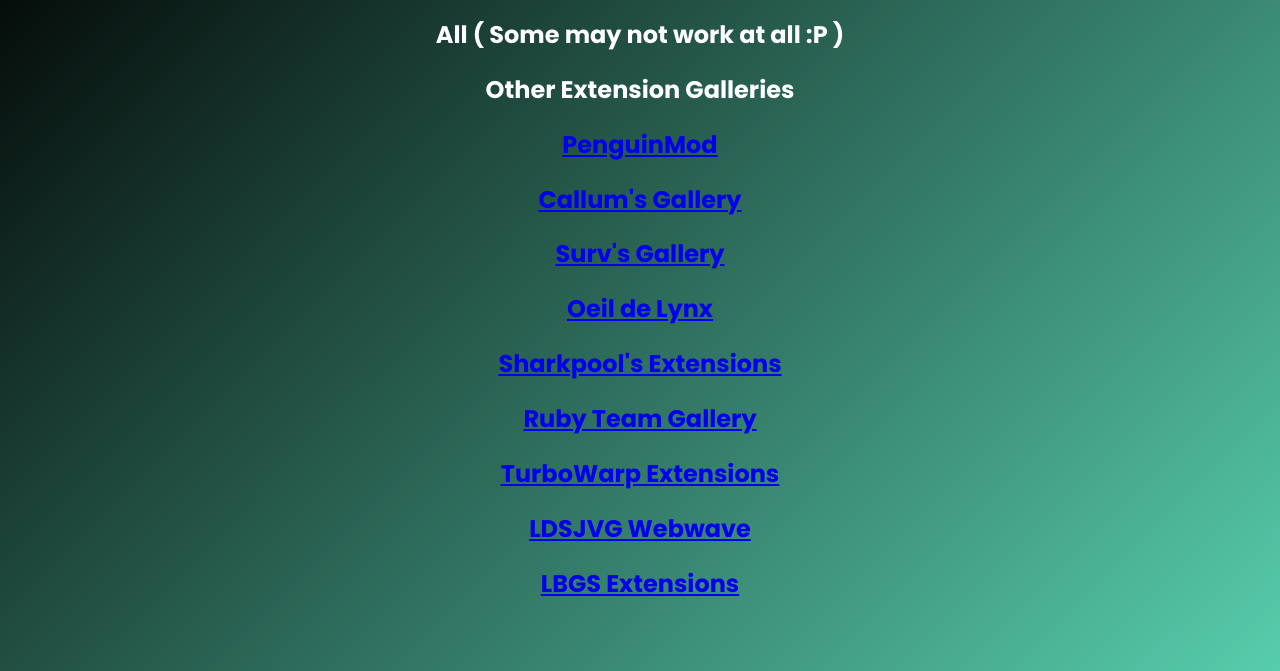
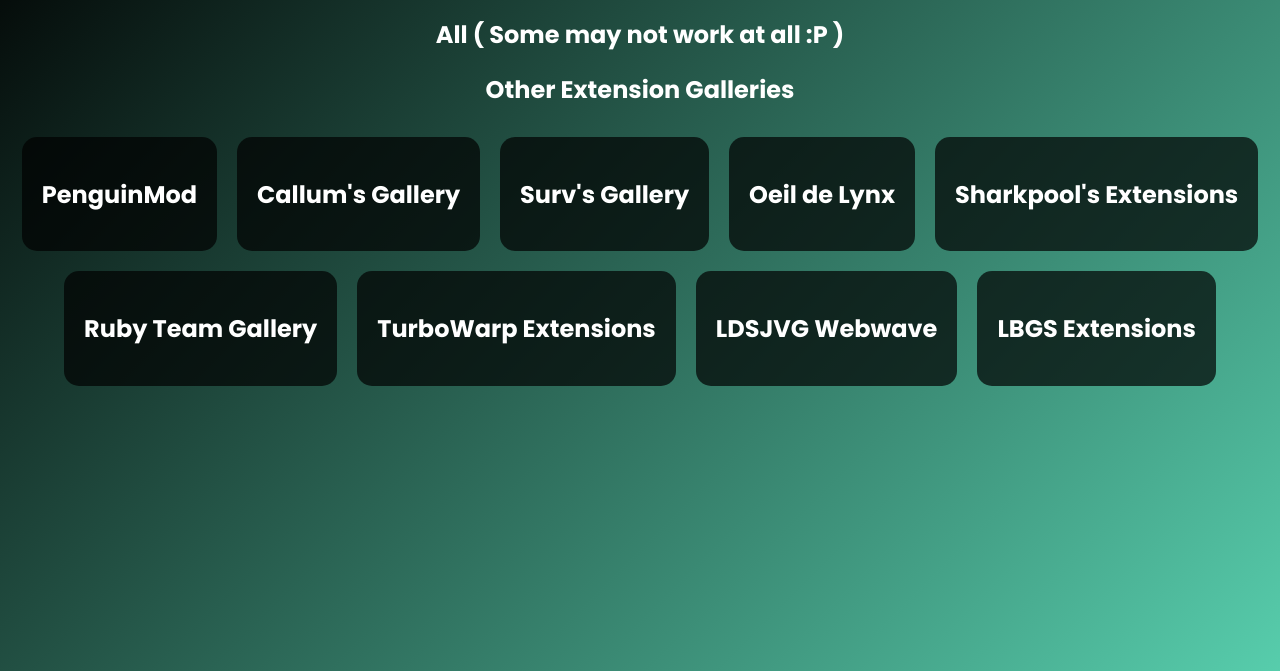
Before and after one commit to Mistium/extensions.mistium, a plain HTML site: page index.html in a window 1280 px wide. Shown: the part 129-800 px from the top of the page. Drawn offline with Linux system fonts and the light colour scheme; no server answers.

Commit message:
Update index.html

```diff
--- a/index.html
+++ b/index.html
@@ -133,7 +133,7 @@
                 galleryLink.classList.add("gallery-link");
 
                 const galleryCard = document.createElement("div");
-                galleryCard.classList.add("gallery-card");
+                galleryCard.classList.add("profile-card");
 
                 const galleryHeading = document.createElement("h2");
                 galleryHeading.textContent = gallery.name;
```
